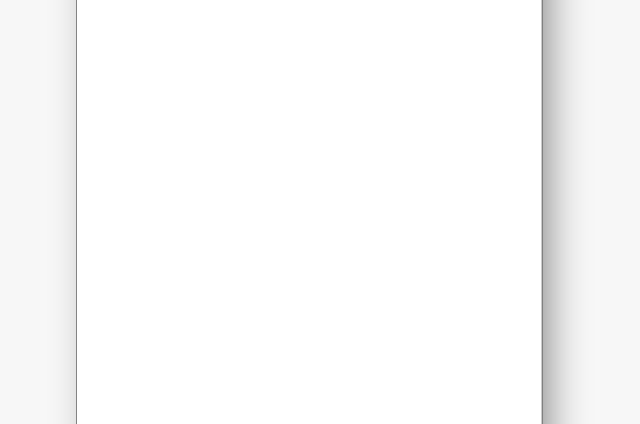
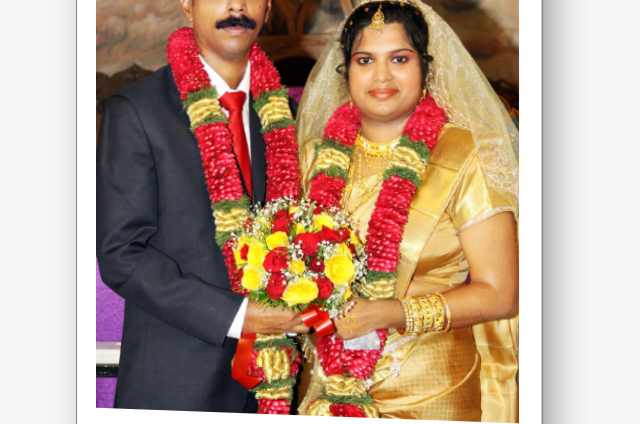
Before and after one commit to vipinnta/html-portfolio, a plain HTML site: page index.html in a window 1280 px wide. Shown: the part 234-658 px from the top of the page, without its empty margins (339-979 px from the left). Drawn offline with Linux system fonts and the light colour scheme.

Commit message:
index.html

```diff
--- a/index.html
+++ b/index.html
@@ -32,7 +32,7 @@
           </p>
         </div>
         <div class="card card-front">
-          <img src="./us.jpg" alt="us lookin good asf">
+          <img src="./us.jpeg" alt="us lookin good asf">
           <h1>Happy Wedding Anniversary!</h1>
         </div>
       </div>
```
